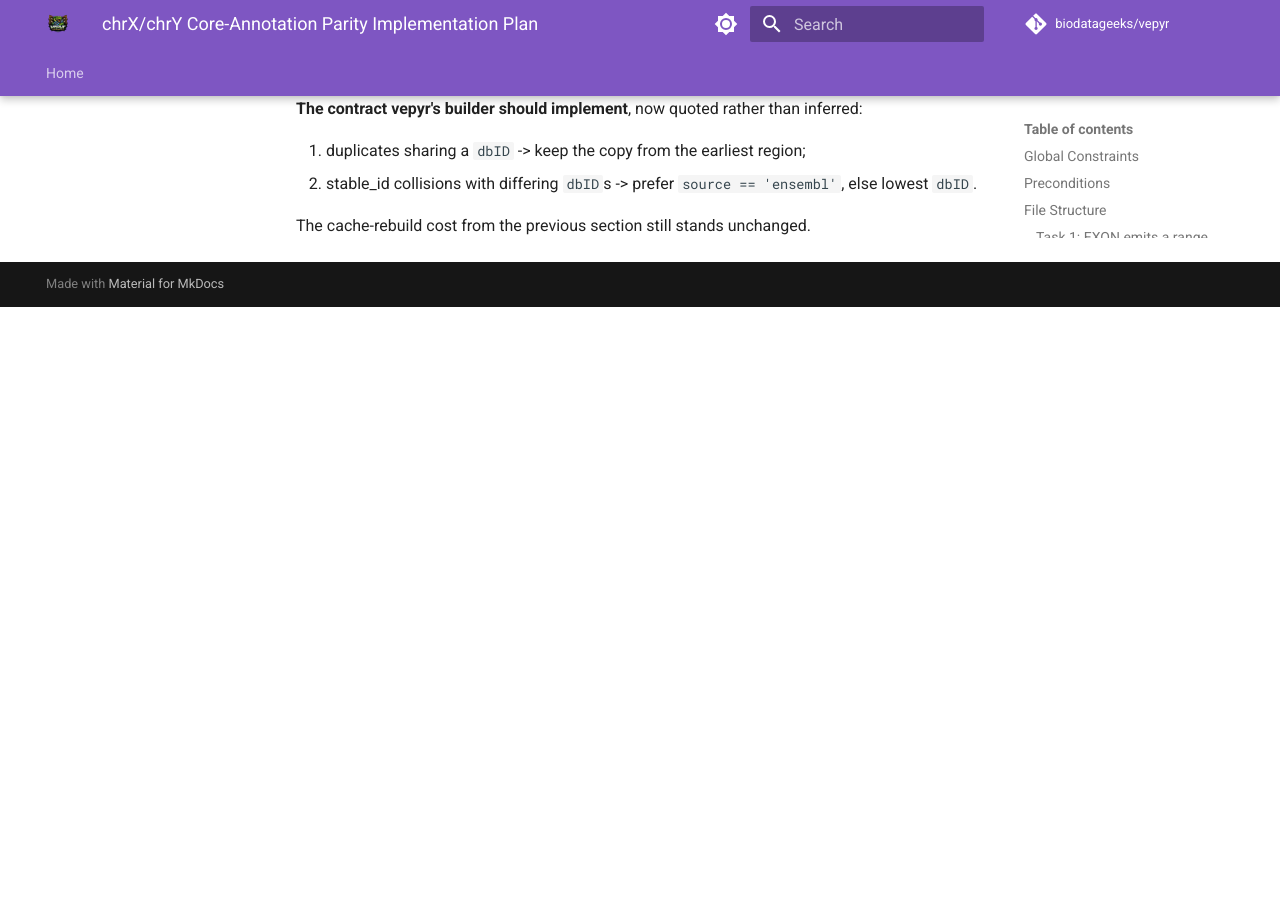
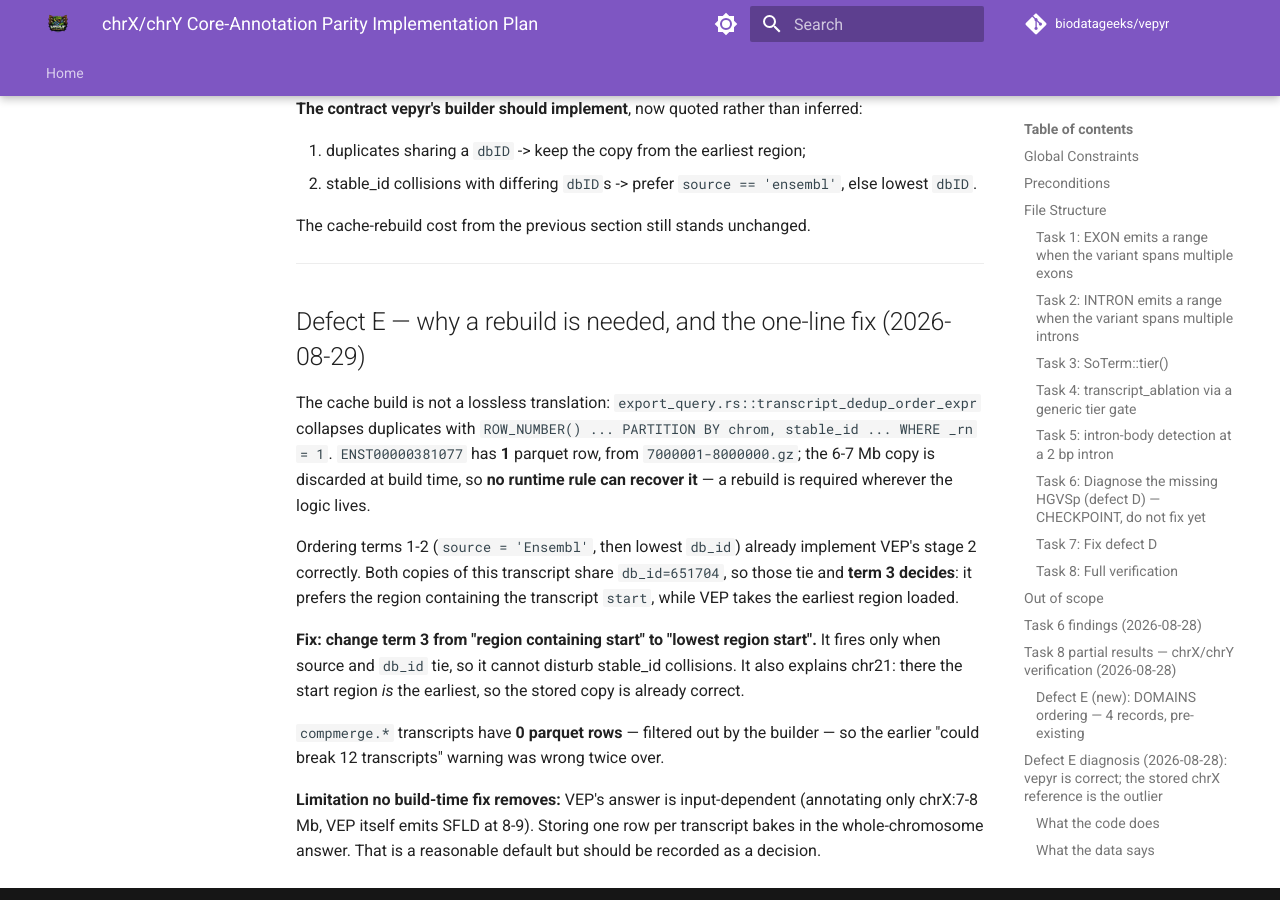
Before and after one commit to biodatageeks/vepyr, an MkDocs documentation site: the page built from docs/superpowers/plans/2026-08-28-chrxy-core-annotation-parity.md, in a window 1280 px wide and 900 px high, scrolled down 38767 px. Built offline with MkDocs 1.6.1 and Material for MkDocs 9.7.7, drawn with Linux system fonts in a browser that asks for light colours; comment, search, counter and statistics services are not loaded; before the commit the page ends 39074 px from its top, so only the background shows below that.

Commit message:
docs: defect E — the cache build is lossy, and the fix is one ordering term
export_query.rs::transcript_dedup_order_expr collapses cross-boundary
duplicates to one parquet row, so the discarded copy is unrecoverable at
runtime and a rebuild is required wherever the logic lives.

Its first two ordering terms already implement VEP's stage 2 correctly.
Both copies of ENST00000381077 share db_id=651704, so those tie and the
third term decides: it prefers the region containing the transcript start,
while VEP takes the earliest region loaded. Changing that one term fixes it,
scoped so it cannot disturb stable_id collisions.

compmerge.* transcripts have 0 parquet rows, so the earlier "could break 12"
warning was wrong twice over.

Co-Authored-By: Claude Opus 5 (1M context) <noreply@anthropic.com>
Claude-Session: https://claude.ai/code/session_01VRCGDbuH3hVyebJErYmLrv

```diff
--- a/docs/superpowers/plans/2026-08-28-chrxy-core-annotation-parity.md
+++ b/docs/superpowers/plans/2026-08-28-chrxy-core-annotation-parity.md
@@ -1667,3 +1667,27 @@ break all 12" warning was too pessimistic.
 2. stable_id collisions with differing `dbID`s -> prefer `source == 'ensembl'`, else lowest `dbID`.
 
 The cache-rebuild cost from the previous section still stands unchanged.
+
+---
+
+## Defect E — why a rebuild is needed, and the one-line fix (2026-08-29)
+
+The cache build is not a lossless translation: `export_query.rs::transcript_dedup_order_expr`
+collapses duplicates with `ROW_NUMBER() ... PARTITION BY chrom, stable_id ... WHERE _rn = 1`.
+`ENST00000381077` has **1** parquet row, from `7000001-8000000.gz`; the 6-7 Mb copy is discarded at
+build time, so **no runtime rule can recover it** — a rebuild is required wherever the logic lives.
+
+Ordering terms 1-2 (`source = 'Ensembl'`, then lowest `db_id`) already implement VEP's stage 2
+correctly. Both copies of this transcript share `db_id=651704`, so those tie and **term 3 decides**:
+it prefers the region containing the transcript `start`, while VEP takes the earliest region loaded.
+
+**Fix: change term 3 from "region containing start" to "lowest region start".** It fires only when
+source and `db_id` tie, so it cannot disturb stable_id collisions. It also explains chr21: there the
+start region *is* the earliest, so the stored copy is already correct.
+
+`compmerge.*` transcripts have **0 parquet rows** — filtered out by the builder — so the earlier
+"could break 12 transcripts" warning was wrong twice over.
+
+**Limitation no build-time fix removes:** VEP's answer is input-dependent (annotating only
+chrX:7-8 Mb, VEP itself emits SFLD at 8-9). Storing one row per transcript bakes in the
+whole-chromosome answer. That is a reasonable default but should be recorded as a decision.
```
